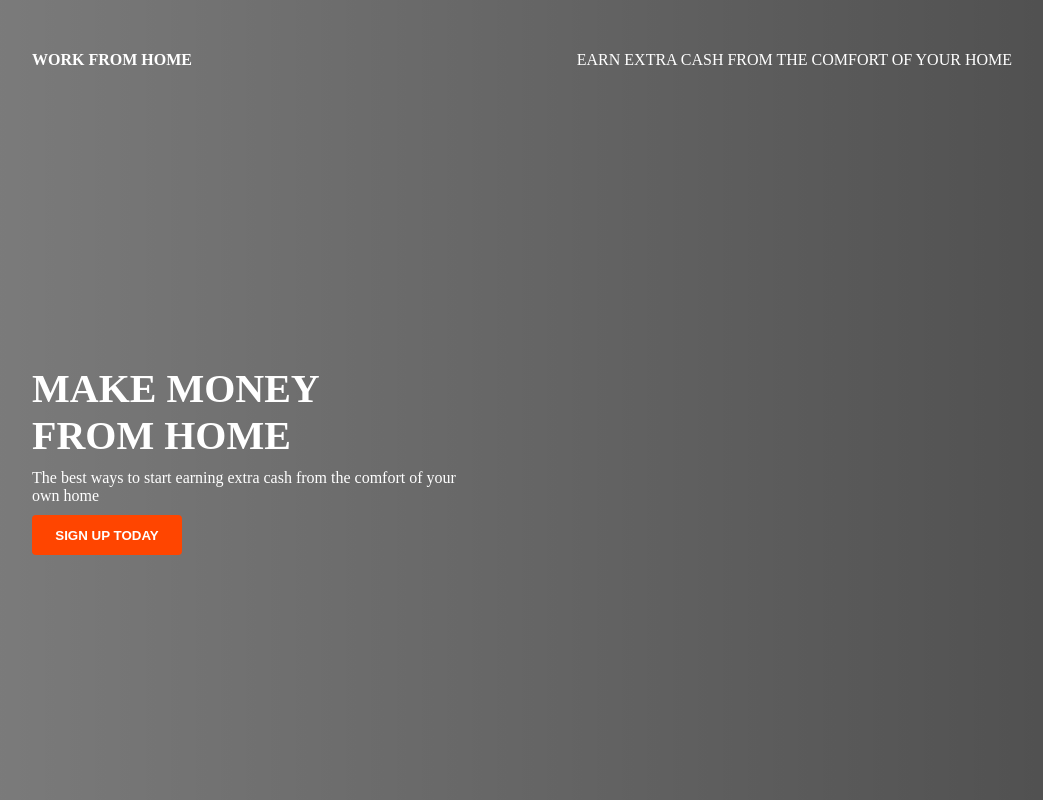
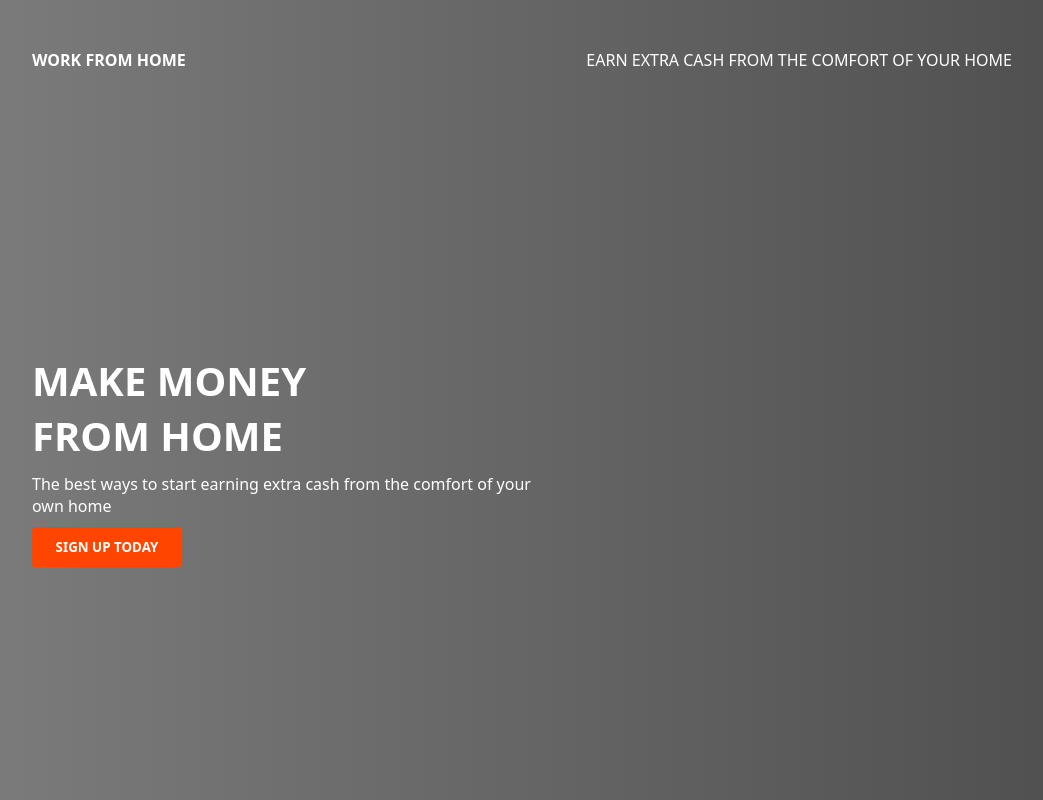
Before and after one commit to therealobiora/work-from-home-landing-page, a plain HTML site: page index.html in a window 1280 px wide. Shown: the top 800 px of the page, without its empty margins (118-1161 px from the left). Drawn offline with Linux system fonts and the light colour scheme.

Commit message:
changed font family

```diff
--- a/style.css
+++ b/style.css
@@ -1,6 +1,8 @@
 * {
   margin: 0%;
   padding: 0%;
+  font-family: system-ui, -apple-system, BlinkMacSystemFont, "Segoe UI", Roboto,
+    Oxygen, Ubuntu, Cantarell, "Open Sans", "Helvetica Neue", sans-serif;
 }
 
 main {
```
